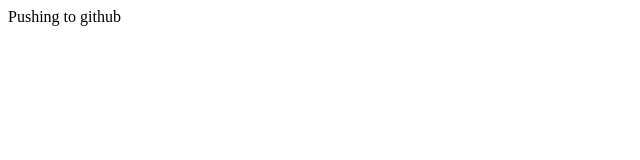
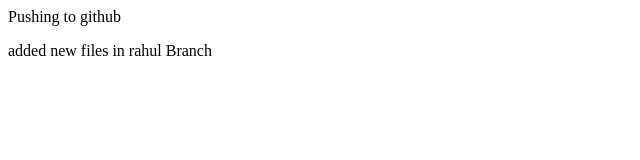
Before and after one commit to Rahul-4112000/practice, a plain HTML site: page index.html in a window 1280 px wide. Shown: the whole page, without its empty margins (0-640 px from the left). Drawn offline with Linux system fonts and the light colour scheme.

Commit message:
add new file rahul branch

```diff
--- a/index.html
+++ b/index.html
@@ -7,5 +7,6 @@
   </head>
   <body>
     Pushing to github
+    <p>added new files in rahul Branch</p>
   </body>
 </html>
```
